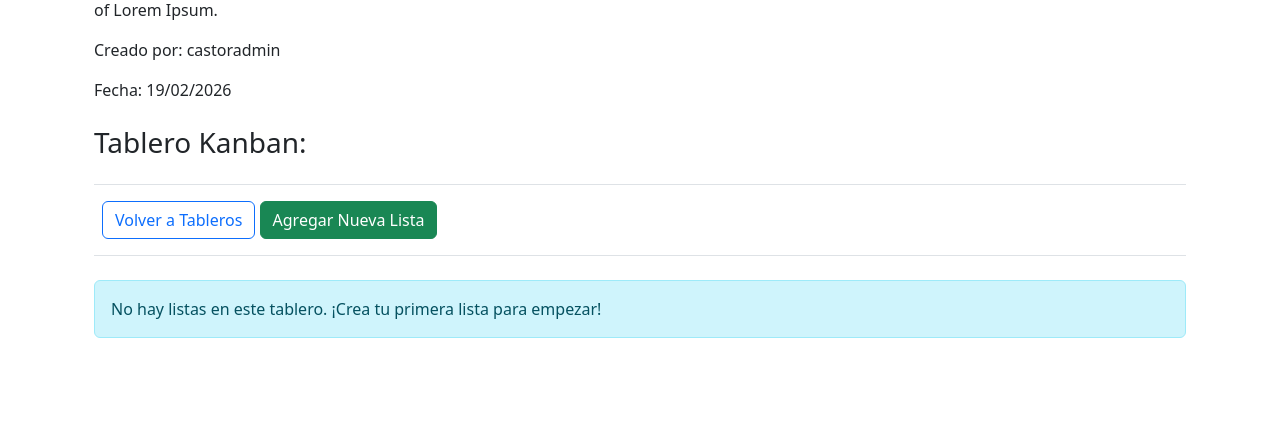
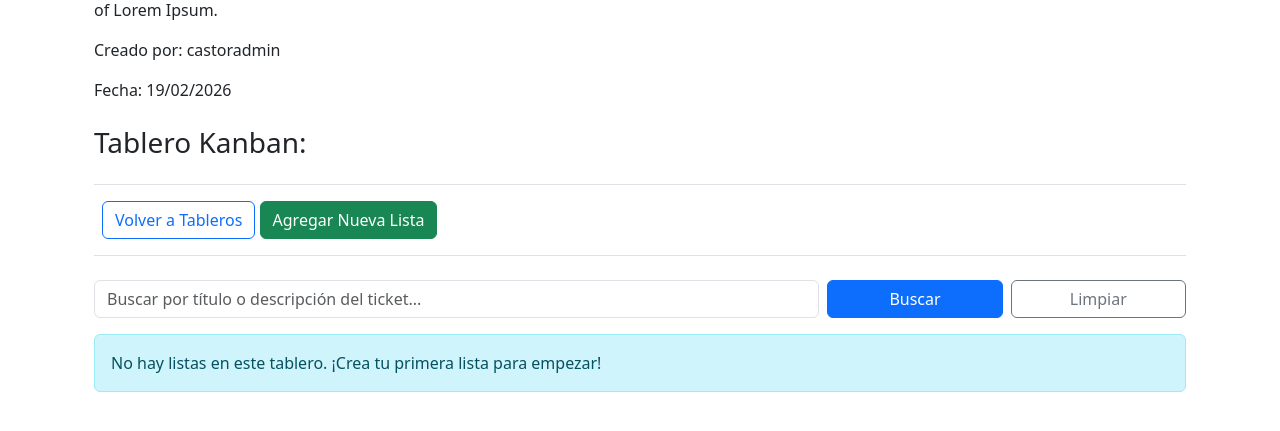
Before and after one commit to ozunacristian/proyecto-django-cursada--2025-final, a Django app: page /tableros/1/ in a window 1280 px wide. Shown: the part 234-665 px from the top of the page. Run offline with Django 5.2, Linux system fonts and the light colour scheme; a user stored in the database is signed in; data comes from the database, SQL or seed files in the repository.

Commit message:
Se añade primera versión de buscador.

```diff
--- a/apps/tablero/views.py
+++ b/apps/tablero/views.py
@@ -1,4 +1,5 @@
 from django.contrib.auth.mixins import LoginRequiredMixin, PermissionRequiredMixin
+from django.db.models import Q
 from django.urls import reverse_lazy
 from django.views.generic import ListView, DetailView, CreateView, UpdateView, DeleteView
 
@@ -22,6 +23,33 @@ class TableroDetailView(LoginRequiredMixin, PermissionRequiredMixin, DetailView)
 
     def get_queryset(self):
         return tableros_visibles_para_usuario(self.request.user)
+
+    def get_context_data(self, **kwargs):
+        context = super().get_context_data(**kwargs)
+        query = (self.request.GET.get('q') or '').strip()
+
+        # El buscador se resuelve en backend para tener consistencia con paginación,
+        # permisos y futuros filtros adicionales (prioridad/asignado).
+        tickets_qs = self.object.tickets.select_related('asignado_a')
+        if query:
+            tickets_qs = tickets_qs.filter(
+                Q(titulo__icontains=query) | Q(descripcion__icontains=query)
+            )
+
+        tickets_por_lista = {}
+        for ticket in tickets_qs:
+            tickets_por_lista.setdefault(ticket.lista_id, []).append(ticket)
+
+        # Inyectamos una colección por lista para que el template no haga "lógica compleja"
+        # con diccionarios dinámicos.
+        listas = list(self.object.listas.all())
+        for lista in listas:
+            lista.tickets_filtrados = tickets_por_lista.get(lista.id, [])
+
+        context['listas'] = listas
+        context['q'] = query
+        context['total_tickets_filtrados'] = tickets_qs.count()
+        return context
 
 
 class TableroCreateView(LoginRequiredMixin, PermissionRequiredMixin, CreateView):
--- a/templates/tablero/detalle.html
+++ b/templates/tablero/detalle.html
@@ -20,11 +20,37 @@
         {% endif %}
     </div>
 
-    {% if object.listas.all %}
+    <div class="mb-3">
+        <form method="get" class="row g-2 align-items-center">
+            <div class="col-12 col-md-8">
+                <input
+                    type="search"
+                    name="q"
+                    class="form-control"
+                    value="{{ q }}"
+                    placeholder="Buscar por título o descripción del ticket..."
+                >
+            </div>
+            <div class="col-6 col-md-2">
+                <button type="submit" class="btn btn-primary w-100">Buscar</button>
+            </div>
+            <div class="col-6 col-md-2">
+                <a href="{% url 'detalle_tablero' object.id %}" class="btn btn-outline-secondary w-100">Limpiar</a>
+            </div>
+        </form>
+    </div>
+
+    {% if q and total_tickets_filtrados == 0 %}
+    <div class="alert alert-warning">
+        No se encontraron tickets para la búsqueda <strong>"{{ q }}"</strong>.
+    </div>
+    {% endif %}
+
+    {% if listas %}
     <!-- conten scroll horizontal -->
     <div class="d-flex flex-row flex-nowrap overflow-auto pb-3 gap-3" style="min-height: 400px;">
 
-        {% for lista in object.listas.all %}
+        {% for lista in listas %}
         <!-- ancho fijo de columna -->
         <div class="card flex-shrink-0" style="width: 320px;">
 
@@ -65,8 +91,9 @@
 
             <div class="card-body" style="min-height: 300px; background-color: #f8f9fa;">
 
-                {% if lista.tickets.all %}
-                    {% for ticket in lista.tickets.all %}
+                {% if lista.tickets_filtrados %}
+                    {# Nota de mantenimiento: usamos tickets_filtrados para evitar lógica de filtros en template. #}
+                    {% for ticket in lista.tickets_filtrados %}
                         <div class="card mb-2 shadow-sm kanban-ticket"
                              style="border-left: 4px solid
                              {% if ticket.prioridad == 3 %}#dc3545{% elif ticket.prioridad == 2 %}#ffc107{% else %}#28a745{% endif %};">
@@ -110,7 +137,7 @@
                                                     Mover
                                                 </button>
                                                 <ul class="dropdown-menu dropdown-menu-end">
-                                                    {% for destino in object.listas.all %}
+                                                    {% for destino in listas %}
                                                         {% if destino.id != ticket.lista_id %}
                                                             <li>
                                                                 <form method="post" action="{% url 'ticket:mover_ticket' ticket.id %}">
```
